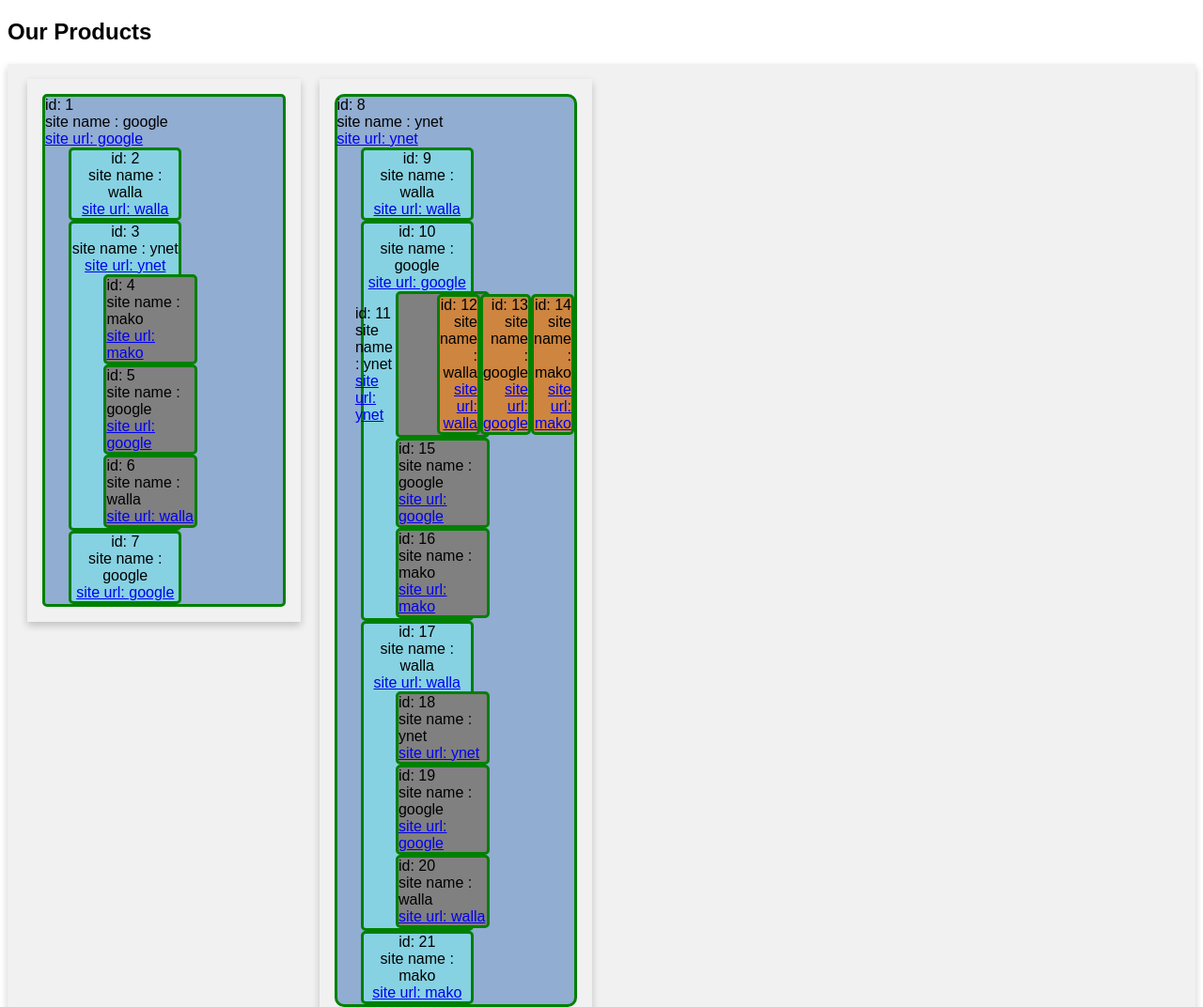
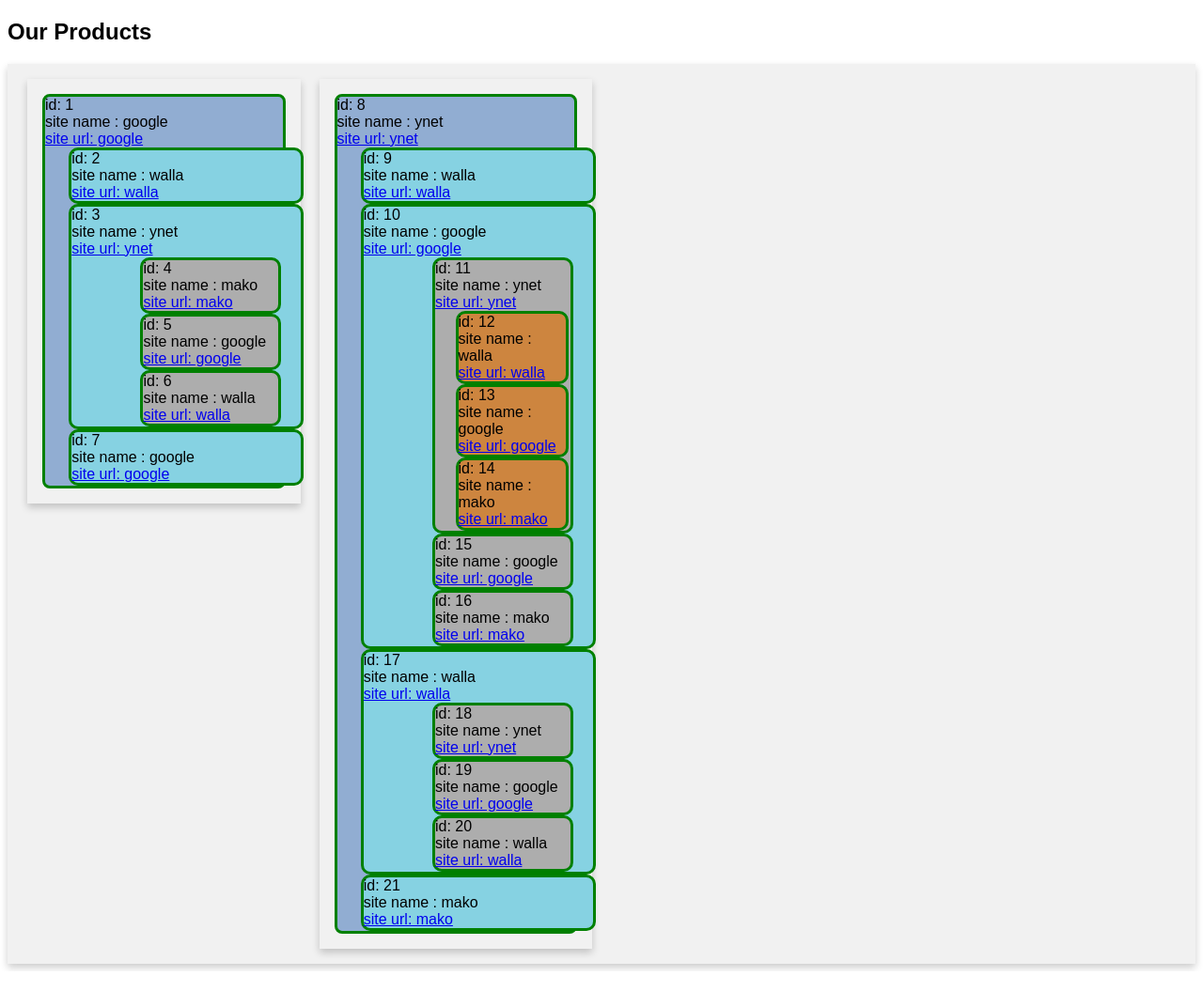
Before and after one commit to LiorKorssia22/e-commerce-job, a plain HTML site: page index.html in a window 1280 px wide. Shown: the top 1072 px of the page at 94% size. After the commit the page ends 1034 px from the top, so only its background shows below. Drawn offline with Linux system fonts and the light colour scheme.

Commit message:
Add files via upload

```diff
--- a/style.css
+++ b/style.css
@@ -1,14 +1,14 @@
 /* left Colum */
 .product-list-left {
     background-color: #91add2;
-    border-radius: 5px;
+    border-radius: 8px;
     border-style: solid;
     border-color: green;
 }
 /* right colum */
 .product-list-right{
     background-color: #91add2;
-    border-radius: 10px;
+    border-radius: 8px;
     border-style: solid;
     border-color: green;
 }
@@ -18,39 +18,40 @@
 }
 /* id 2,3,7,, 9,10,17,21 */
 .firstLine{
-    width: 120px;
+    width: 250px;
     background-color: rgb(134, 210, 226);
-    border-radius: 5px;
+    border-radius: 10px;
     border-style: solid;
     border-color: green;
+    text-align: left;
     position: relative;
     left: 10%;
 }
 
 /* id 4,5,6,,11,15,16,18,19,20 */
 .secondLine{
-    width: 100px;
+    width: 150px;
     border-style: solid;
     border-color: green;
     text-align: left;
-    display: flex;
+    position: relative;
+    left: 30%;
+    background-color: rgb(173, 173, 173);
+    border-radius: 10px;
+}
+/* id 12,13,14 */
+.thirdLine{
+    width: 120px;
+    left: 15%;
+    flex-direction: row;
     align-items: center;
     justify-content: center;
     position: relative;
-    left: 30%;
-    background-color: rgb(128, 128, 128);
-    border-radius: 5px;
-}
-/* id 12,13,14 */
-.thirdLine{
-    width: 100px;
-    left: 50%;
-    position: relative;
     border-style: solid;
     border-color: green;
-    text-align: right;
+    text-align: left;
     background-color: peru;
-    border-radius: 5px;
+    border-radius: 10px;
 }
 
 .card {
```
